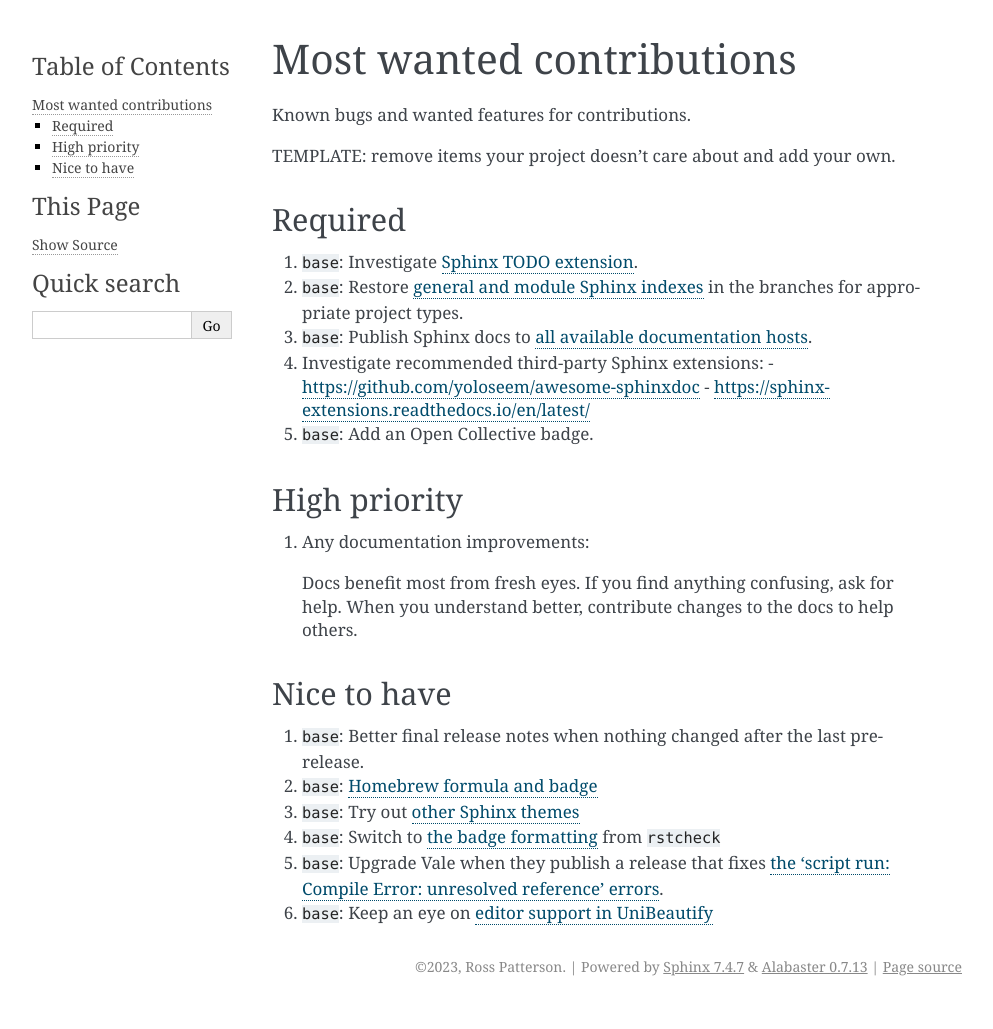
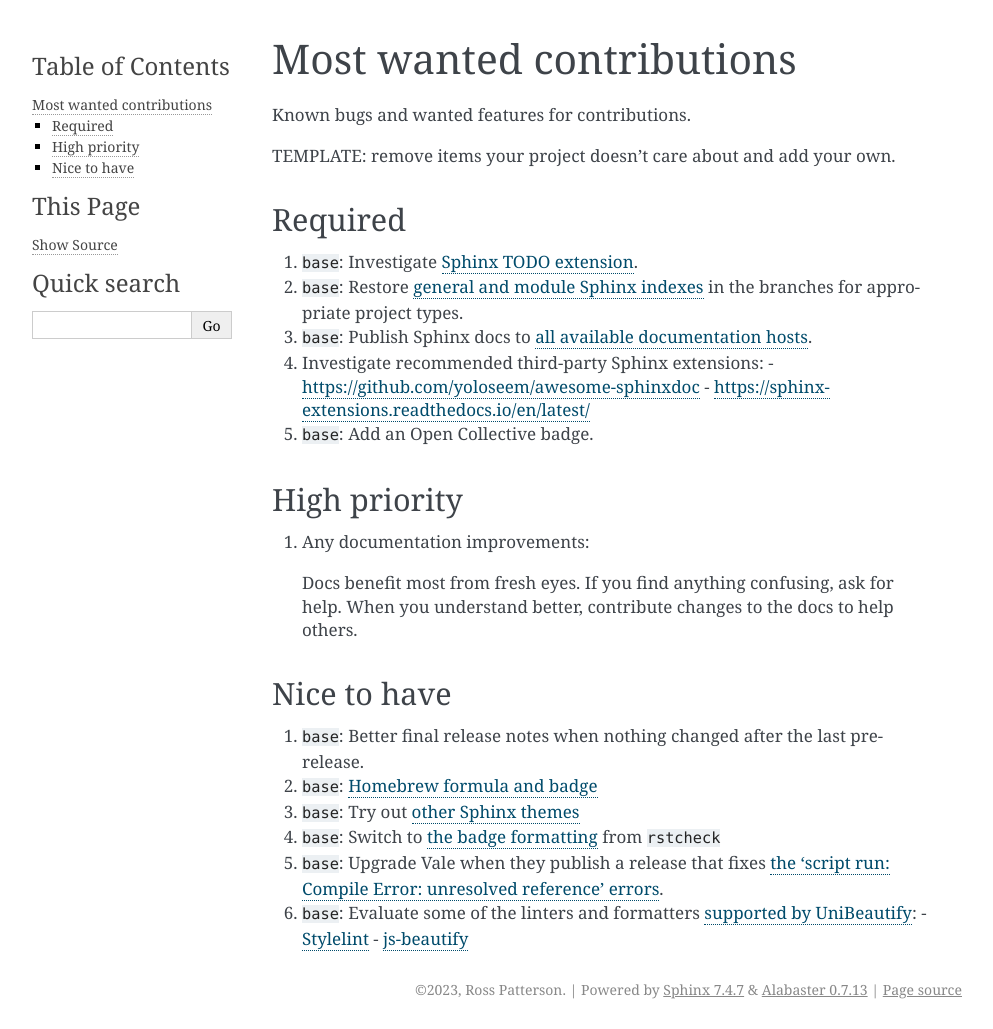
Before and after one commit to rpatterson/prunerr, a Sphinx documentation site: the page built from docs/todo.rst, in a window 1280 px wide. Shown: the whole page, without its empty margins (148-1141 px from the left). Built offline with Sphinx 7.4.7, drawn with Linux system fonts in a browser that asks for light colours; before the commit the page ends 1006 px from its top, so only the background shows below that.

Commit message:
style(base): Remove out-of-date UniBeautify
On further evaluation, the UniBeautify docs list [at least one deprecated
linter](https://unibeautify.com/docs/beautifier-tslint). Because there's at least two
significant blocking issues, I'm removing it from consideration until I run across it
again.

```diff
--- a/docs/todo.rst
+++ b/docs/todo.rst
@@ -60,5 +60,7 @@ Nice to have
    Compile Error: unresolved reference' errors
    <https://github.com/errata-ai/vale/issues/697#issue-1932675573>`_.
 
-#. ``base``: Keep an eye on `editor support in UniBeautify
-   <https://unibeautify.com/docs/editors#emacs>`_
+#. ``base``: Evaluate some of the linters and formatters `supported by UniBeautify
+   <https://unibeautify.com/docs/beautifier-stylelint>`_:
+   - `Stylelint <https://stylelint.io/>`_
+   - `js-beautify <https://www.npmjs.com/package/js-beautify>`_
```
